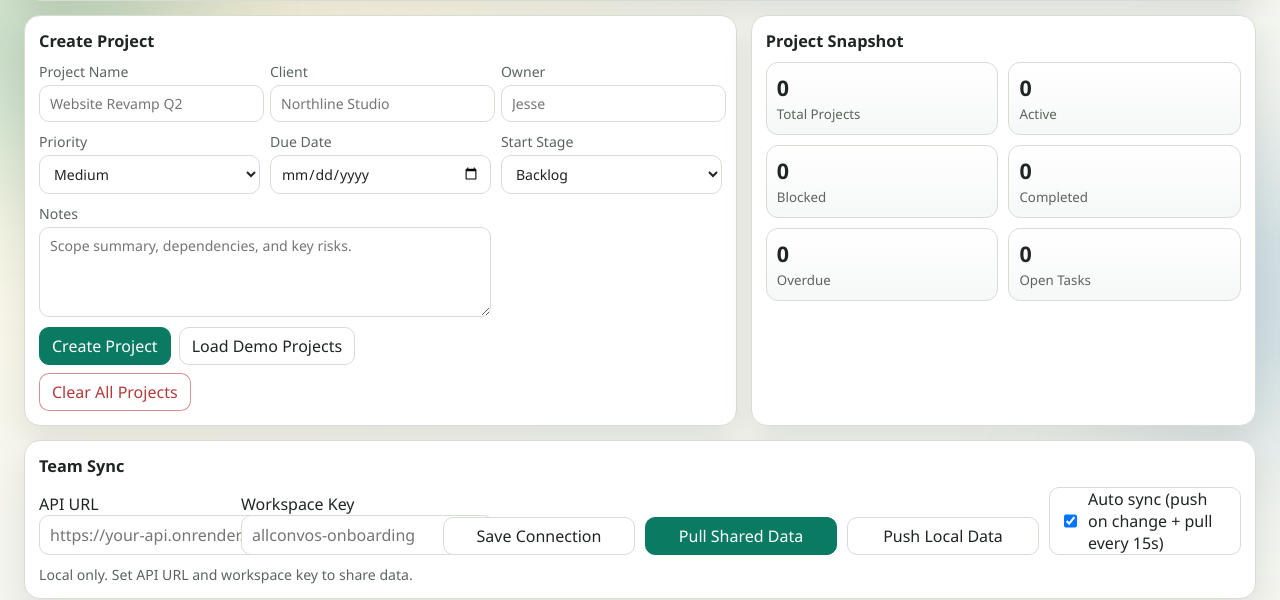
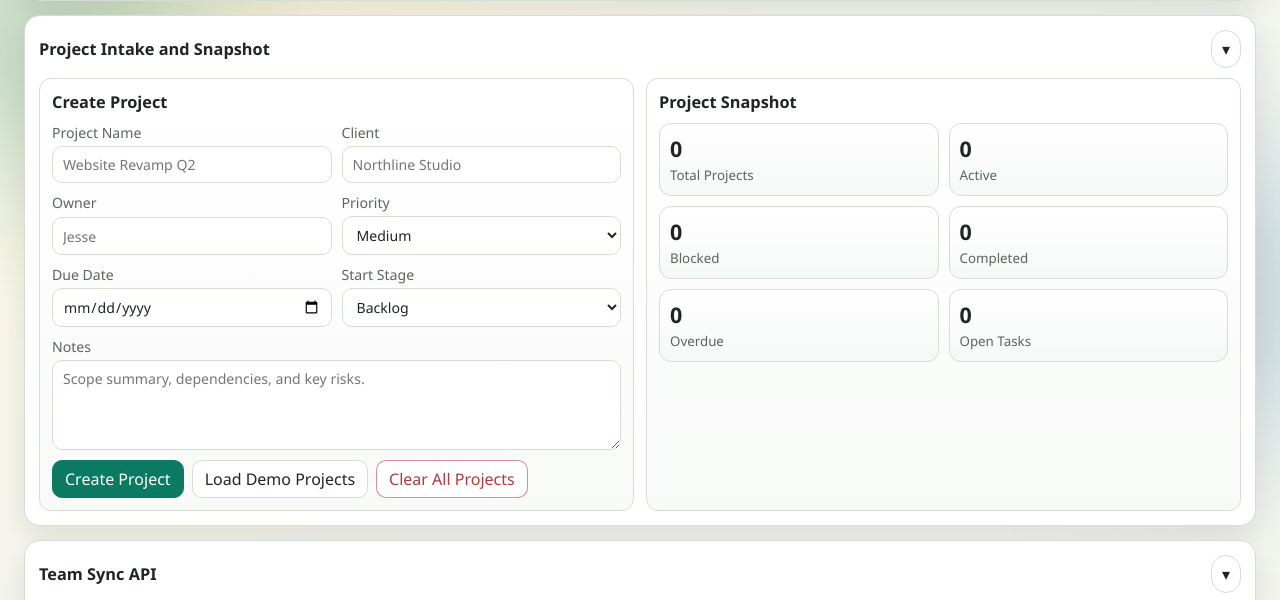
Before and after one commit to awe2m8/client-onboarding-fulfillment-saas, a plain HTML site: page project-management.html in a window 1280 px wide. Shown: the part 149-749 px from the top of the page. Drawn offline with Linux system fonts and the light colour scheme.

Commit message:
Add collapsible top and sync sections in project management

```diff
--- a/project-management.css
+++ b/project-management.css
@@ -143,6 +143,77 @@ body {
   margin: 0;
   color: var(--pm-muted);
   font-size: 0.9rem;
+}
+
+.pm-panel-collapse-head {
+  display: flex;
+  align-items: center;
+  justify-content: space-between;
+  gap: 10px;
+}
+
+.pm-panel-collapse-head h2 {
+  margin: 0;
+}
+
+.pm-panel-toggle-btn {
+  width: 30px;
+  height: 30px;
+  border-radius: 999px;
+  border: 1px solid var(--pm-line);
+  background: #fff;
+  color: var(--pm-ink);
+  padding: 0;
+  font-size: 1rem;
+  line-height: 1;
+  display: inline-flex;
+  align-items: center;
+  justify-content: center;
+}
+
+.pm-panel-toggle-btn:hover {
+  border-color: var(--pm-brand);
+  color: var(--pm-brand);
+  background: #fff;
+}
+
+.pm-panel-toggle-icon {
+  display: inline-block;
+  transition: transform 0.15s ease;
+}
+
+.pm-panel-toggle-btn[aria-expanded="false"] .pm-panel-toggle-icon {
+  transform: rotate(-90deg);
+}
+
+.pm-collapsible-content {
+  margin-top: 10px;
+}
+
+.pm-collapsible-content.is-collapsed {
+  display: none;
+}
+
+.pm-top-panel {
+  grid-column: 1 / -1;
+}
+
+.pm-top-grid {
+  display: grid;
+  grid-template-columns: repeat(2, minmax(0, 1fr));
+  gap: 12px;
+}
+
+.pm-subpanel {
+  border: 1px solid var(--pm-line);
+  border-radius: 12px;
+  background: linear-gradient(180deg, #ffffff, #f8faf8);
+  padding: 12px;
+}
+
+.pm-subpanel h3 {
+  margin: 0 0 10px;
+  font-size: 1.02rem;
 }
 
 .pm-intake-panel {
@@ -555,6 +626,10 @@ button.pm-danger {
 }
 
 @media (max-width: 1100px) {
+  .pm-top-grid {
+    grid-template-columns: 1fr;
+  }
+
   .pm-intake-panel,
   .pm-metrics-panel {
     grid-column: 1 / -1;
--- a/project-management.html
+++ b/project-management.html
@@ -23,8 +23,23 @@
     </header>
 
     <main class="pm-shell">
-      <section class="pm-panel pm-intake-panel">
-        <h2>Create Project</h2>
+      <section class="pm-panel pm-top-panel">
+        <div class="pm-panel-collapse-head">
+          <h2>Project Intake and Snapshot</h2>
+          <button
+            id="pmTopToggleBtn"
+            class="pm-panel-toggle-btn"
+            type="button"
+            aria-expanded="true"
+            aria-controls="pmTopContent"
+          >
+            <span class="pm-panel-toggle-icon">▾</span>
+          </button>
+        </div>
+        <div id="pmTopContent" class="pm-collapsible-content">
+          <div class="pm-top-grid">
+            <section class="pm-subpanel">
+              <h3>Create Project</h3>
               <form id="projectForm" class="pm-form">
                 <label>
                   Project Name
@@ -73,8 +88,8 @@
               </form>
             </section>
 
-      <section class="pm-panel pm-metrics-panel">
-        <h2>Project Snapshot</h2>
+            <section class="pm-subpanel">
+              <h3>Project Snapshot</h3>
               <div class="pm-metric-grid">
                 <article><span id="metricTotalProjects">0</span><small>Total Projects</small></article>
                 <article><span id="metricActiveProjects">0</span><small>Active</small></article>
@@ -84,9 +99,24 @@
                 <article><span id="metricOpenTasks">0</span><small>Open Tasks</small></article>
               </div>
             </section>
+          </div>
+        </div>
+      </section>
 
       <section class="pm-panel pm-sync-panel">
-        <h2>Team Sync</h2>
+        <div class="pm-panel-collapse-head">
+          <h2>Team Sync API</h2>
+          <button
+            id="pmSyncToggleBtn"
+            class="pm-panel-toggle-btn"
+            type="button"
+            aria-expanded="true"
+            aria-controls="pmSyncContent"
+          >
+            <span class="pm-panel-toggle-icon">▾</span>
+          </button>
+        </div>
+        <div id="pmSyncContent" class="pm-collapsible-content">
           <div class="pm-sync-grid">
             <label>
               API URL
@@ -105,6 +135,7 @@
             </label>
           </div>
           <p id="syncStatus" class="pm-sync-status">Local only. Set API URL and workspace key to share data.</p>
+        </div>
       </section>
 
       <section class="pm-panel pm-filter-panel">
--- a/project-management.js
+++ b/project-management.js
@@ -50,6 +50,10 @@ const els = {
   projectForm: document.getElementById("projectForm"),
   seedProjectsBtn: document.getElementById("seedProjectsBtn"),
   clearProjectsBtn: document.getElementById("clearProjectsBtn"),
+  pmTopToggleBtn: document.getElementById("pmTopToggleBtn"),
+  pmTopContent: document.getElementById("pmTopContent"),
+  pmSyncToggleBtn: document.getElementById("pmSyncToggleBtn"),
+  pmSyncContent: document.getElementById("pmSyncContent"),
   apiUrlInput: document.getElementById("apiUrlInput"),
   workspaceKeyInput: document.getElementById("workspaceKeyInput"),
   saveSyncBtn: document.getElementById("saveSyncBtn"),
@@ -100,6 +104,16 @@ function bindEvents() {
   els.projectForm.addEventListener("submit", handleCreateProject);
   els.seedProjectsBtn.addEventListener("click", seedDemoProjects);
   els.clearProjectsBtn.addEventListener("click", clearAllProjects);
+  if (els.pmTopToggleBtn && els.pmTopContent) {
+    els.pmTopToggleBtn.addEventListener("click", () => {
+      togglePanelSection(els.pmTopToggleBtn, els.pmTopContent);
+    });
+  }
+  if (els.pmSyncToggleBtn && els.pmSyncContent) {
+    els.pmSyncToggleBtn.addEventListener("click", () => {
+      togglePanelSection(els.pmSyncToggleBtn, els.pmSyncContent);
+    });
+  }
 
   els.saveSyncBtn.addEventListener("click", saveSyncSettings);
   els.pullSharedBtn.addEventListener("click", () => {
@@ -136,6 +150,14 @@ function bindEvents() {
   els.projectDetail.addEventListener("submit", handleDetailSubmit);
   els.projectDetail.addEventListener("change", handleDetailChange);
   els.projectDetail.addEventListener("click", handleDetailClick);
+}
+
+function togglePanelSection(toggleBtn, contentEl) {
+  const isExpanded = toggleBtn.getAttribute("aria-expanded") === "true";
+  const nextExpanded = !isExpanded;
+
+  toggleBtn.setAttribute("aria-expanded", String(nextExpanded));
+  contentEl.classList.toggle("is-collapsed", !nextExpanded);
 }
 
 function handleCreateProject(event) {
```
Lines whose indentation alone changed are shown as unchanged.
